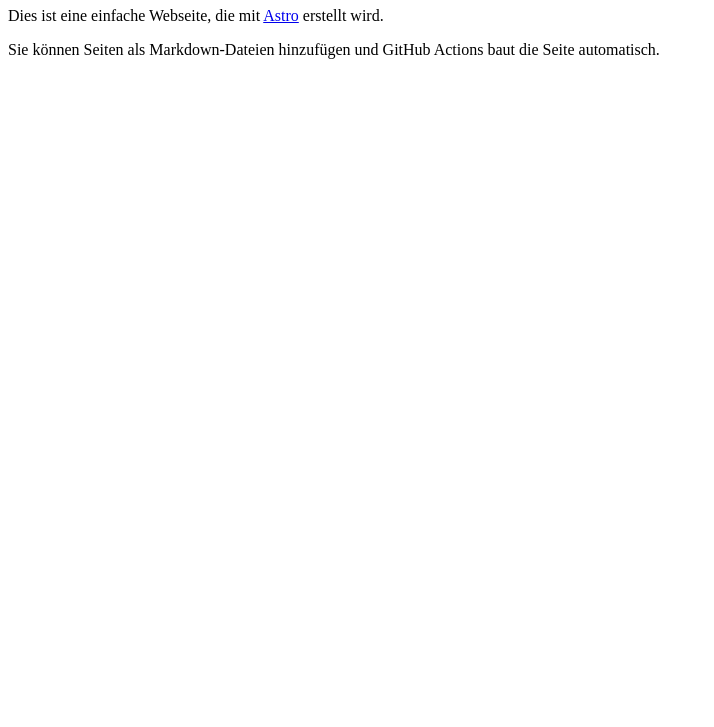
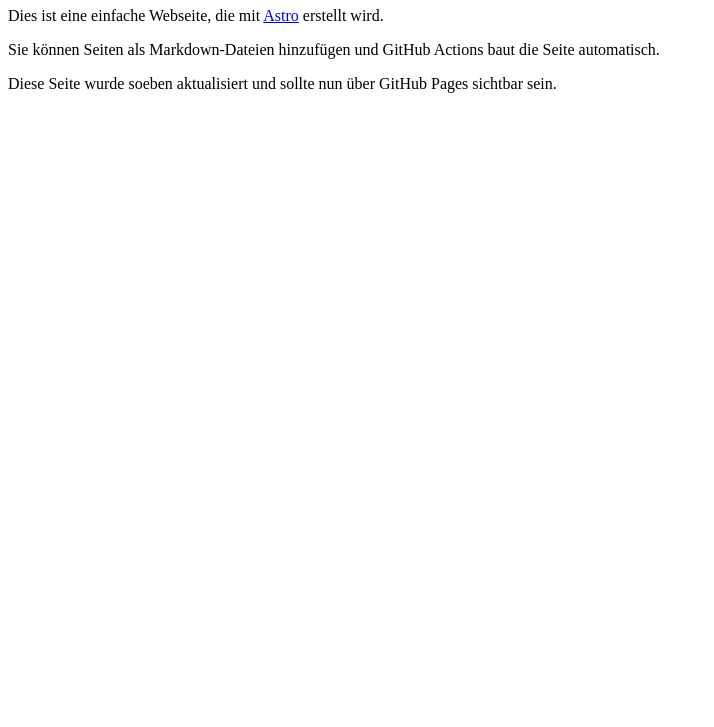
Before and after one commit to baumgartner-software/baumgartner-software.github.io, an Astro site: page / in a window 1280 px wide. Shown: the part 73-800 px from the top of the page, without its empty margins (0-714 px from the left). Built offline with nearby package versions, Linux system fonts and the light colour scheme; Astro itself is replaced by a stand-in of ours.

Commit message:
Fix nojekyll filename and update homepage

```diff
--- a/src/pages/index.md
+++ b/src/pages/index.md
@@ -8,3 +8,6 @@ layout: ../layouts/BaseLayout.astro
 Dies ist eine einfache Webseite, die mit [Astro](https://astro.build) erstellt wird.
 
 Sie können Seiten als Markdown-Dateien hinzufügen und GitHub Actions baut die Seite automatisch.
+
+
+Diese Seite wurde soeben aktualisiert und sollte nun über GitHub Pages sichtbar sein.
```
Also changed, not shown: 2 other files.
